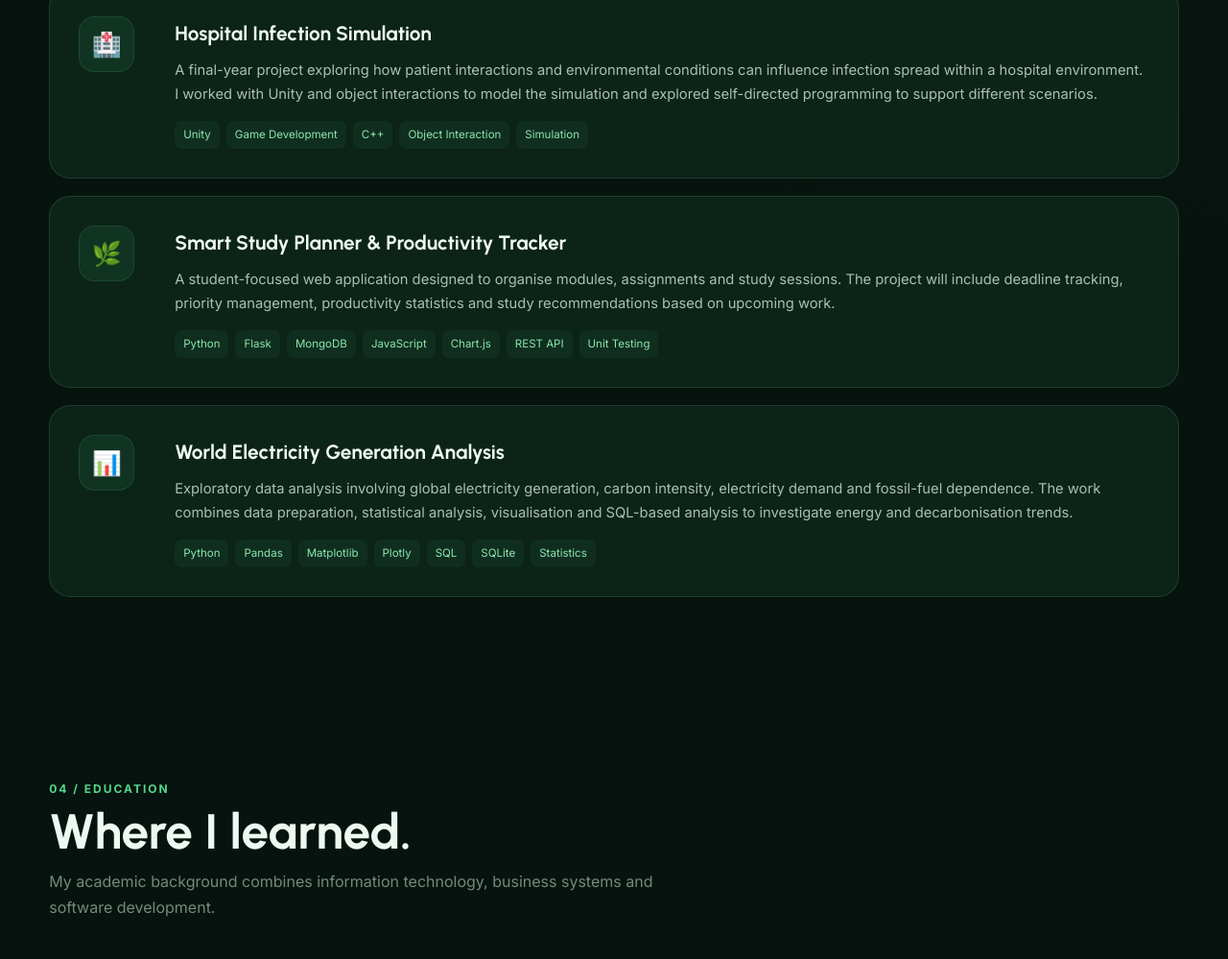
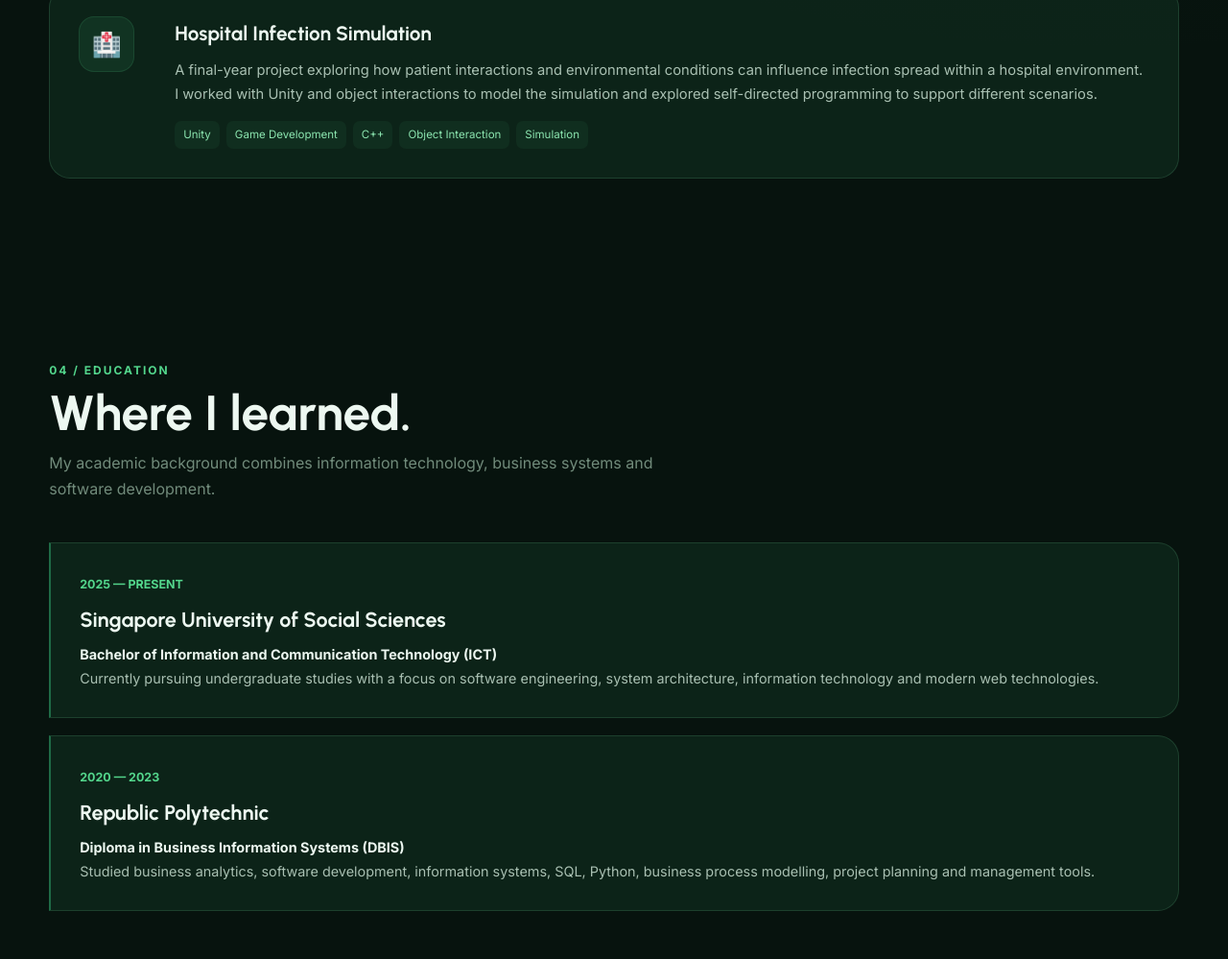
Before and after one commit to Tuewna/my-portfolio, a plain HTML site: page index.html in a window 1280 px wide. Shown: the part 3456-4455 px from the top of the page at 96% size. Drawn offline with Linux system fonts and the light colour scheme.

Commit message:
new updat
updated

```diff
--- a/index.html
+++ b/index.html
@@ -1256,80 +1256,6 @@
             </article>
 
 
-            <!-- Smart Study Planner -->
-
-            <article class="project">
-
-                <div class="project-icon">
-                    🌿
-                </div>
-
-                <div>
-
-                    <h3>
-                        Smart Study Planner & Productivity Tracker
-                    </h3>
-
-                    <p>
-                        A student-focused web application designed to
-                        organise modules, assignments and study sessions.
-                        The project will include deadline tracking,
-                        priority management, productivity statistics and
-                        study recommendations based on upcoming work.
-                    </p>
-
-                    <div class="project-tech">
-                        <span>Python</span>
-                        <span>Flask</span>
-                        <span>MongoDB</span>
-                        <span>JavaScript</span>
-                        <span>Chart.js</span>
-                        <span>REST API</span>
-                        <span>Unit Testing</span>
-                    </div>
-
-                </div>
-
-            </article>
-
-
-            <!-- Data -->
-
-            <article class="project">
-
-                <div class="project-icon">
-                    📊
-                </div>
-
-                <div>
-
-                    <h3>
-                        World Electricity Generation Analysis
-                    </h3>
-
-                    <p>
-                        Exploratory data analysis involving global
-                        electricity generation, carbon intensity,
-                        electricity demand and fossil-fuel dependence.
-                        The work combines data preparation, statistical
-                        analysis, visualisation and SQL-based analysis
-                        to investigate energy and decarbonisation trends.
-                    </p>
-
-                    <div class="project-tech">
-                        <span>Python</span>
-                        <span>Pandas</span>
-                        <span>Matplotlib</span>
-                        <span>Plotly</span>
-                        <span>SQL</span>
-                        <span>SQLite</span>
-                        <span>Statistics</span>
-                    </div>
-
-                </div>
-
-            </article>
-
         </div>
 
     </section>
```
